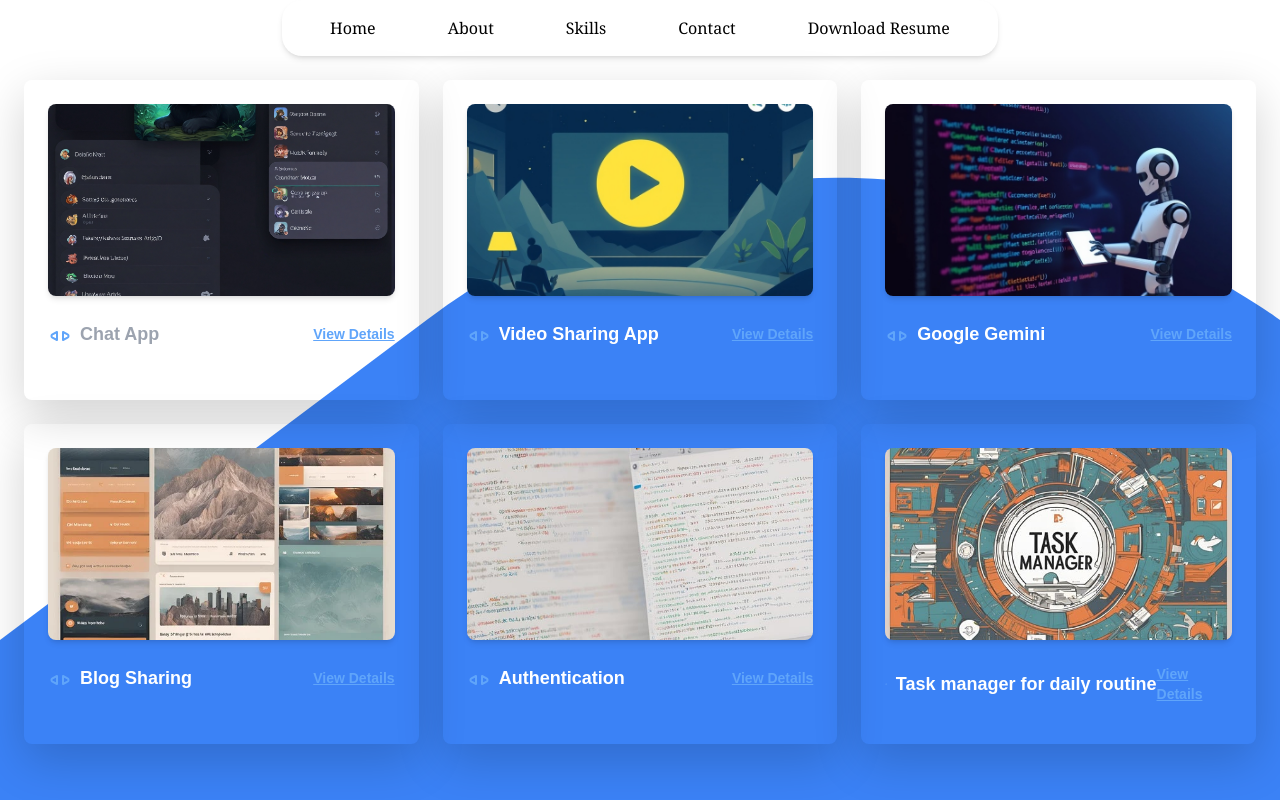
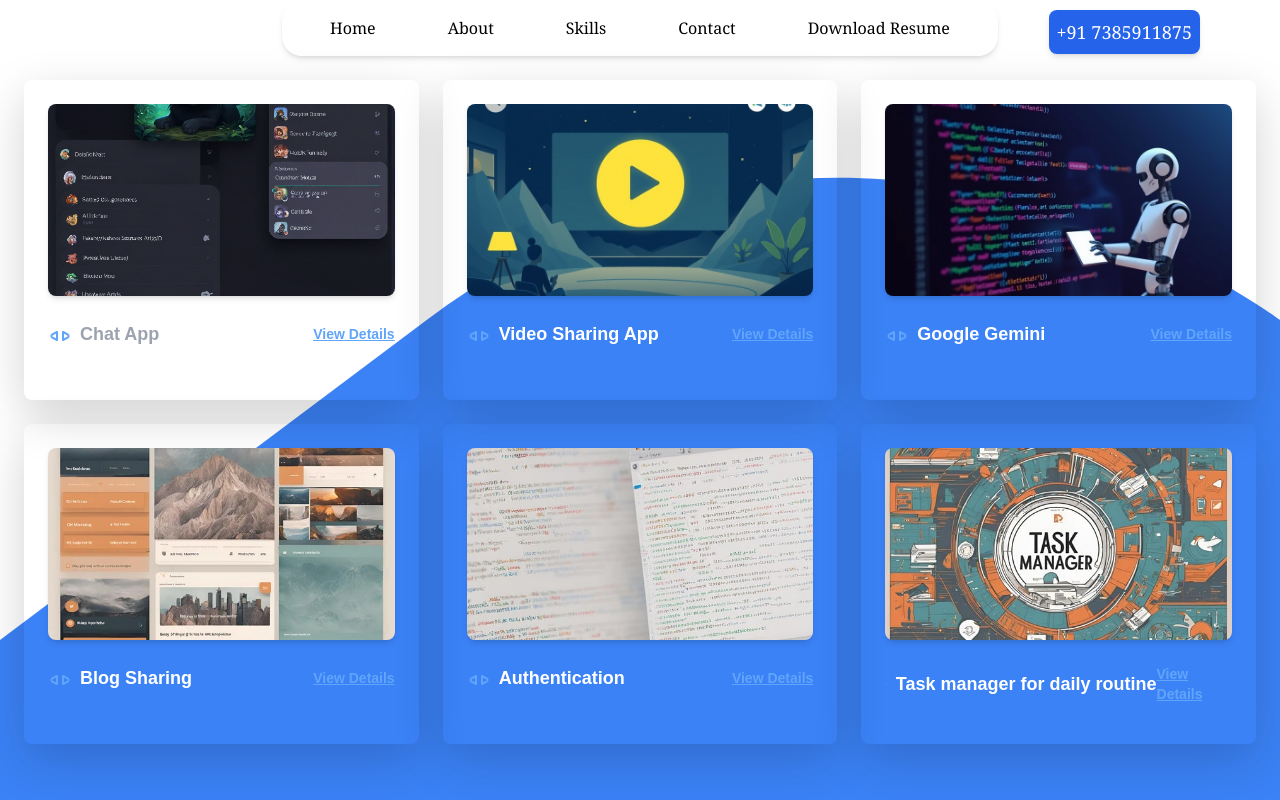
Before and after one commit to FullStackDevloperShubham/portfolio, a React (Vite) app: page / in a window 1280 px wide. Built offline with nearby package versions, Linux system fonts and the light colour scheme.

Commit message:
add contact

```diff
--- a/src/Components/FirstCard/FirstCard.jsx
+++ b/src/Components/FirstCard/FirstCard.jsx
@@ -2,6 +2,11 @@ import { motion } from 'framer-motion'
 const FirstCard = () => {
   return (
     <div className="absolute grid grid-cols-1 sm:grid-cols-2 md:grid-cols-3 gap-6 mt-[80px] px-6 animate-fadeInDown">
+
+      {/* Mobile Number at the Top Right */}
+      <div className="absolute flex mt-[-70px] right-6 sm:right-10 lg:right-20 text-white bg-blue-600 p-2 rounded-lg shadow-md font-serif text-lg">
+        <p>+91 7385911875</p> {/* Replace with your actual mobile number */}
+      </div>
 
       {/* Card 1: Project with Image */}
 
```
